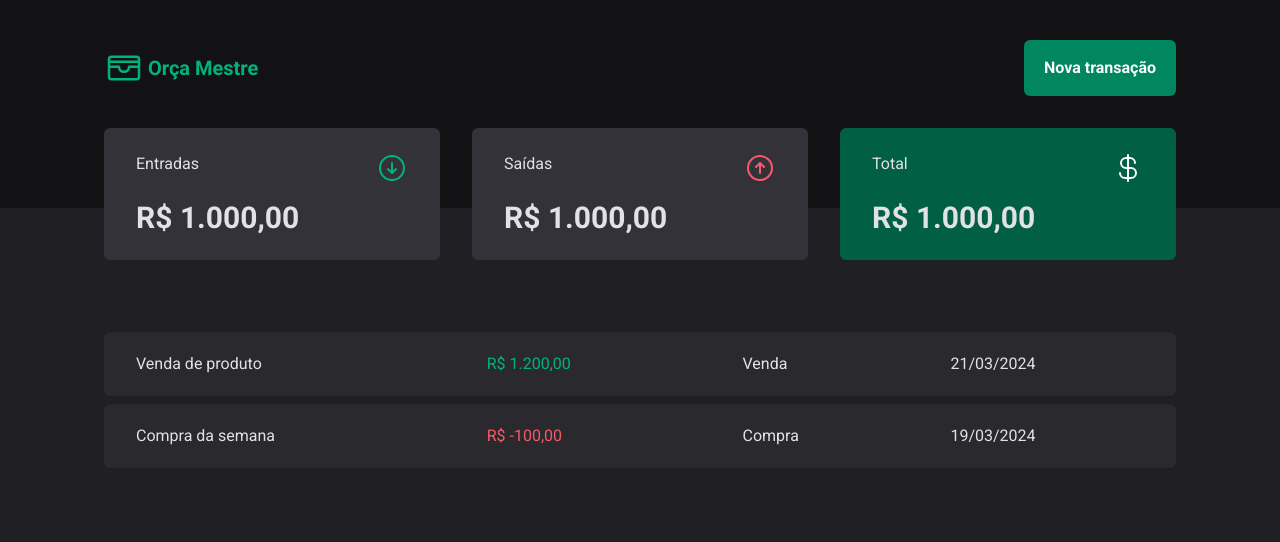
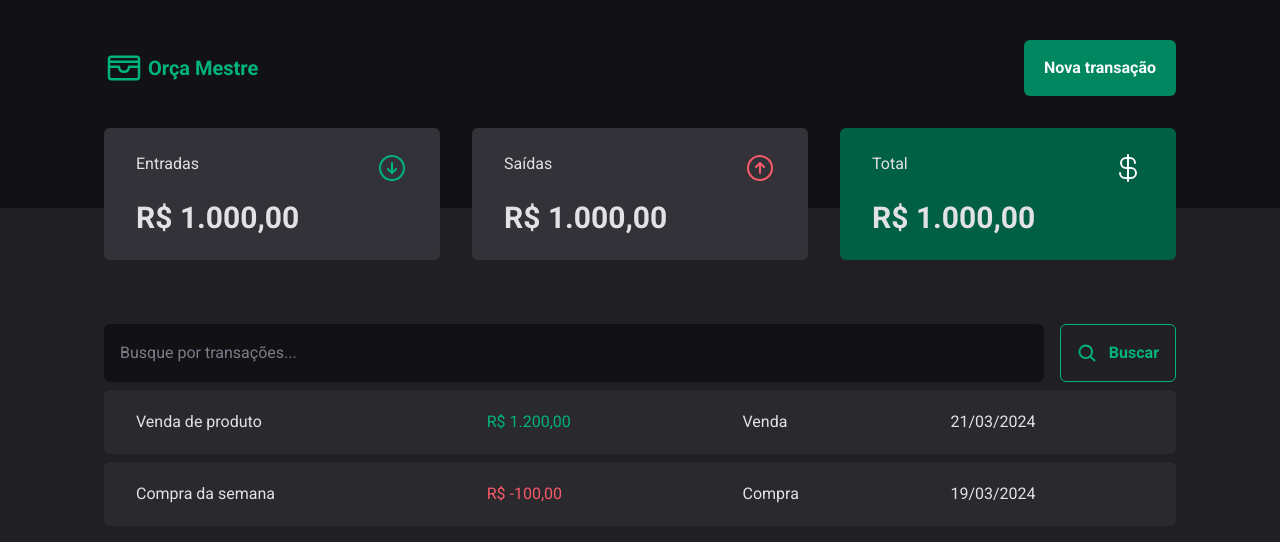
Before and after one commit to CarlosLonghi/Orca_Mestre, a React (Vite) app: page / in a window 1280 px wide. Shown: the top 542 px of the page. Built offline with nearby package versions, Linux system fonts and the light colour scheme.

Commit message:
feat: add component search form

```diff
--- a/src/App.tsx
+++ b/src/App.tsx
@@ -1,4 +1,4 @@
-import { Transactions } from "./pages/transactions";
+import { Transactions } from "./pages/Transactions";
 
 export function App() {
   return (
--- /dev/null
+++ b/src/pages/Transactions/SearchForm.tsx
@@ -0,0 +1,14 @@
+import { MagnifyingGlass } from '@phosphor-icons/react'
+
+export function SearchForm() {
+    return (
+        <form className="flex gap-4">
+            <input className="flex-1 rounded-md border-none bg-gray-900 text-gray-300 p-4 placeholder:text-gray-500" type="text" placeholder="Busque por transações..." />
+            <button
+                className="flex items-center gap-3 p-4 border border-green-300 rounded-md text-green-300 font-bold transition hover:bg-green-500 hover:border-green-500 hover:text-gray-50">
+                <MagnifyingGlass weight='bold' className='w-5 h-5'/>
+                Buscar
+            </button>
+        </form>
+    )
+}
--- a/src/pages/transactions.tsx
+++ b/src/pages/Transactions/index.tsx
@@ -1,5 +1,6 @@
-import { Header } from "../components/header";
-import { Summary } from "../components/summary";
+import { Header } from "../../components/header";
+import { Summary } from "../../components/summary";
+import { SearchForm } from "./SearchForm";
 
 export function Transactions() {
     return (
@@ -8,6 +9,8 @@ export function Transactions() {
             <Summary />
 
             <main className="w-full max-w-app mt-16 mx-auto px-6">
+                <SearchForm />
+
                 <table className="w-full border-separate border-spacing-y-2">
                     <tbody>
                         <tr>
```
